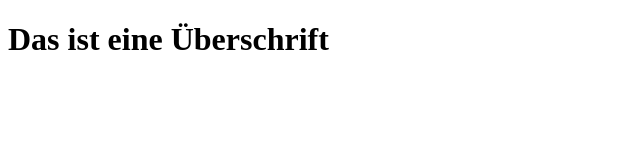
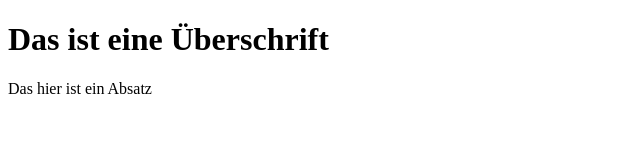
Before and after one commit to annrehrl/GitTest, a plain HTML site: page index.html in a window 1280 px wide. Shown: the whole page, without its empty margins (0-640 px from the left). Drawn offline with Linux system fonts and the light colour scheme.

Commit message:
Hinzufügen eines Absatzes

```diff
--- a/index.html
+++ b/index.html
@@ -7,5 +7,6 @@
 </head>
 <body>
     <h1>Das ist eine Überschrift</h1>
+    <p>Das hier ist ein Absatz</p>
 </body>
 </html>
```
